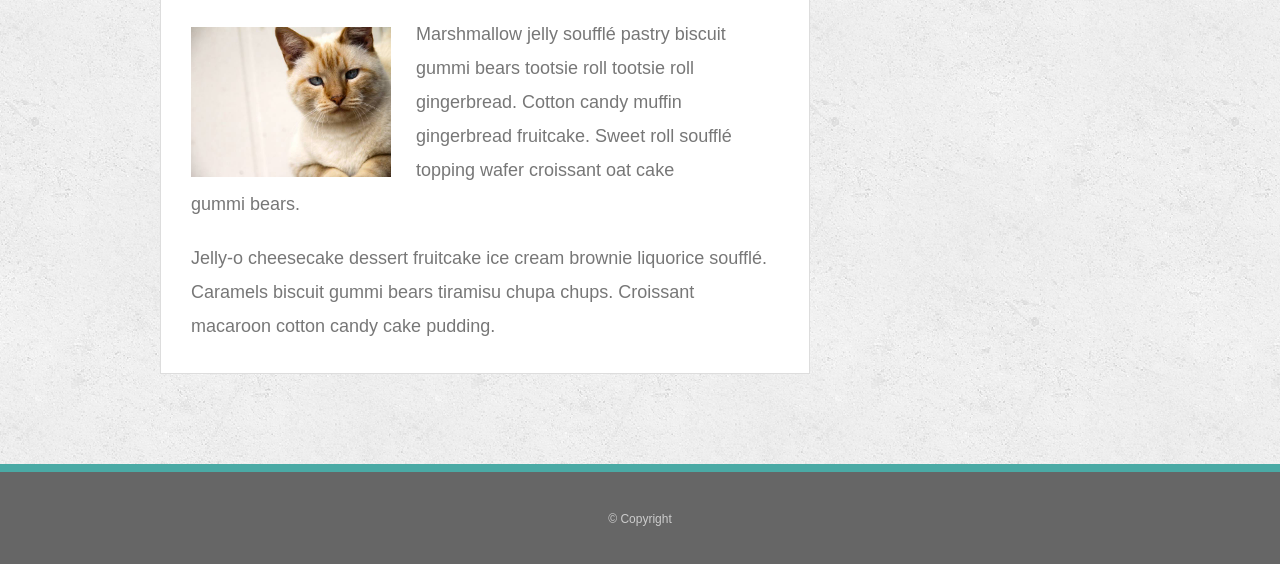
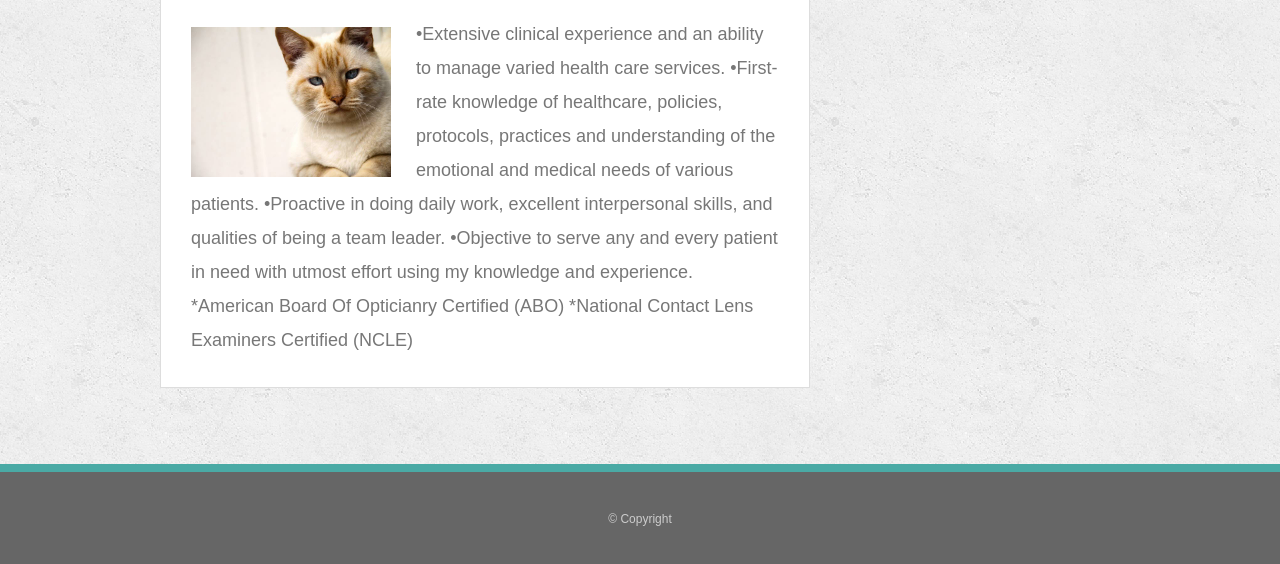
Before and after one commit to imuktiar/Responsive-Portfolio, a plain HTML site: page index.html in a window 1280 px wide. Shown: the part 236-800 px from the top of the page. Drawn offline with Linux system fonts and the light colour scheme.

Commit message:
Update index.html

```diff
--- a/index.html
+++ b/index.html
@@ -29,10 +29,17 @@
 
       <img src="assets/images/cat.jpg" class="auth-image" alt="placeholder">
 
-      <p>Marshmallow jelly souffl&eacute; pastry biscuit gummi bears tootsie roll tootsie roll gingerbread. Cotton candy muffin gingerbread fruitcake. Sweet roll souffl&eacute; topping wafer croissant oat cake gummi&nbsp;bears.</p>
+      <p>•Extensive clinical experience and an ability to manage varied health care services.
 
-      <p>Jelly-o cheesecake dessert fruitcake ice cream brownie liquorice souffl&eacute;. Caramels biscuit gummi bears tiramisu chupa chups. Croissant macaroon cotton candy cake pudding.</p>
+•First-rate knowledge of healthcare, policies, protocols, practices and understanding of the emotional and medical needs of various patients.
 
+•Proactive in doing daily work, excellent interpersonal skills, and qualities of being a team leader.
+
+•Objective to serve any and every patient in need with utmost effort using my knowledge and experience.
+
+*American Board Of Opticianry Certified (ABO)
+
+*National Contact Lens Examiners Certified (NCLE)
     </section>
 
   </main>
```
